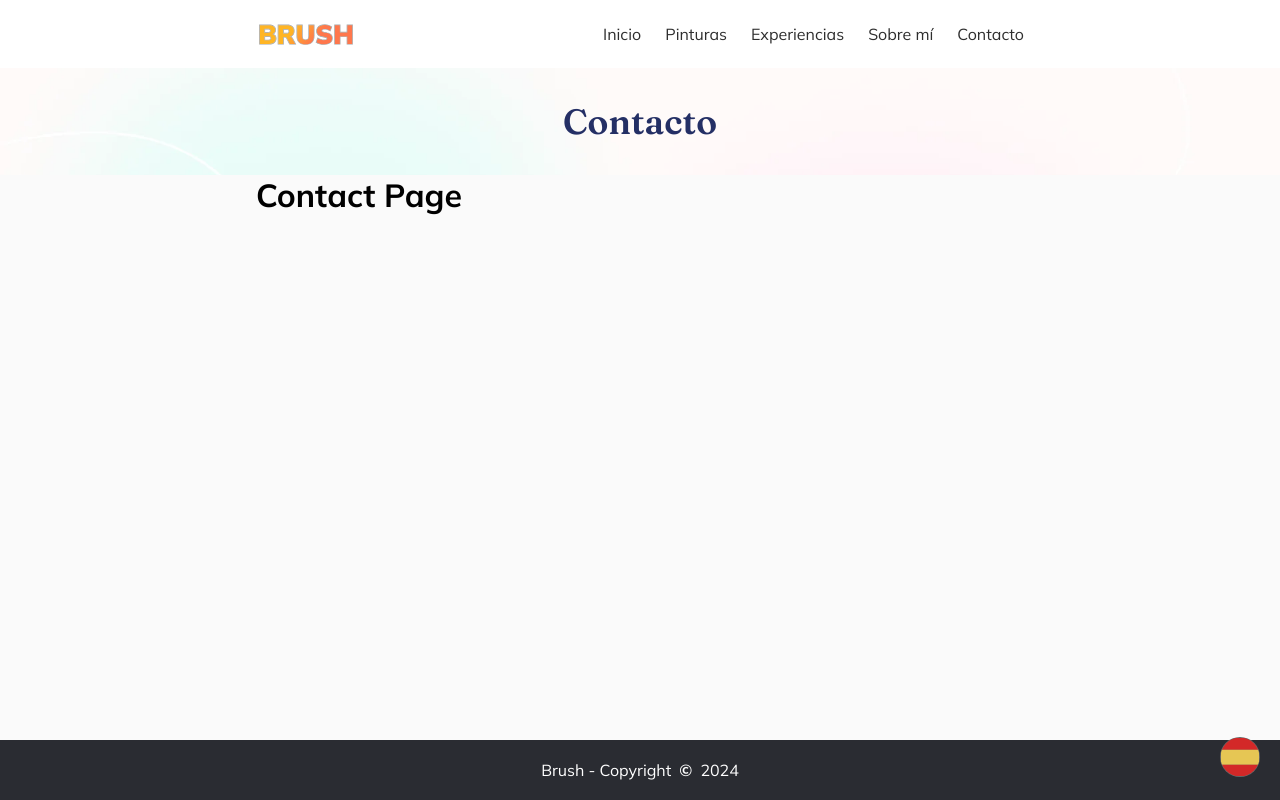
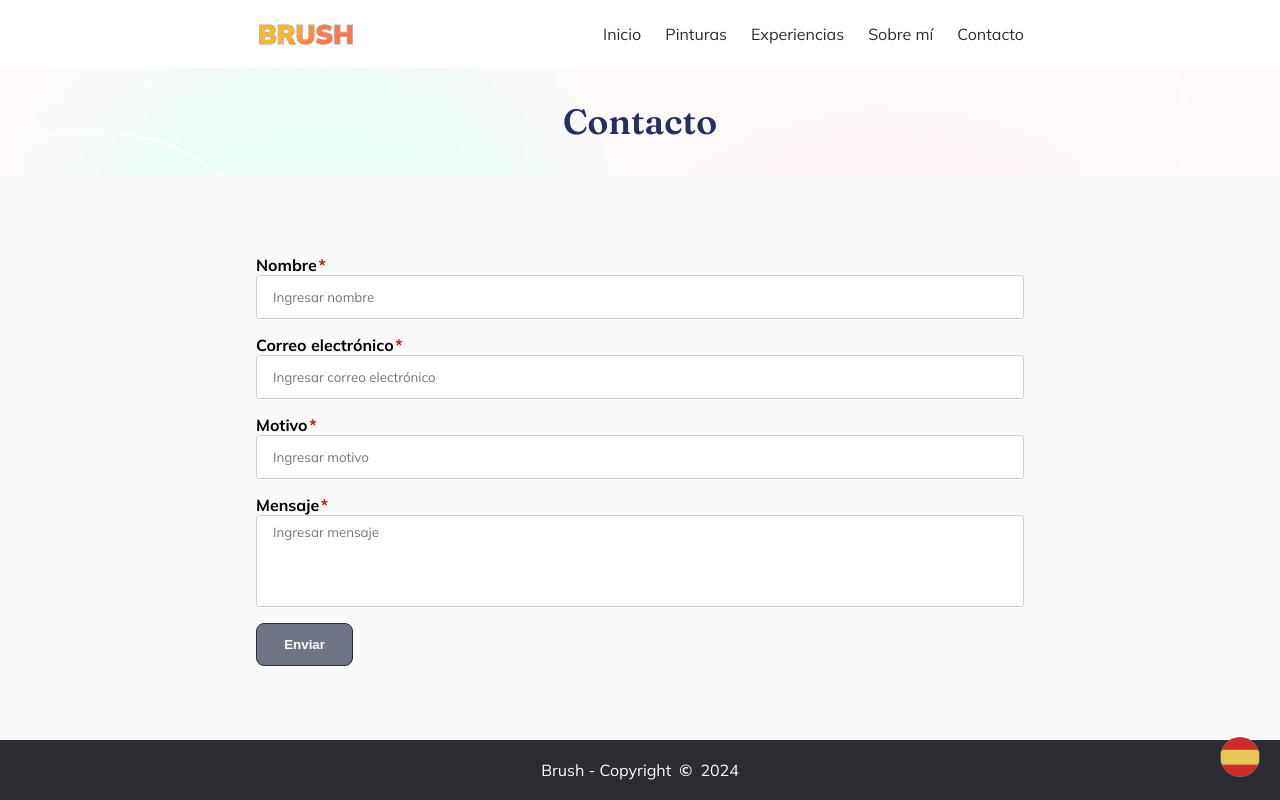
Before and after one commit to andressuarezunir/Brush, a Next.js app: page /en/contact in a window 1280 px wide. Built offline with nearby package versions, Linux system fonts and the light colour scheme; no server answers.

Commit message:
ContactForm component added

```diff
--- a/src/app/[locale]/(public)/contact/page.tsx
+++ b/src/app/[locale]/(public)/contact/page.tsx
@@ -3,6 +3,7 @@ import { getTranslations } from 'next-intl/server';
 import { cookies } from 'next/headers';
 //* App Custom
 import globalStyles from '../../../globals.module.css';
+import ContactForm from '../../components/ContactForm/ContactForm';
 import SectionBanner from '../../components/SectionBanner/SectionBanner';
 
 export async function generateMetadata() {
@@ -22,7 +23,7 @@ export default async function ContactPage() {
     <div className={globalStyles.public_container}>
       <SectionBanner title={t('sections.contact')} />
       <div className={globalStyles.public_container_width}>
-        <h1>Contact Page</h1>
+        <ContactForm />
       </div>
     </div>
   );
--- /dev/null
+++ b/src/app/[locale]/components/ContactForm/ContactForm.tsx
@@ -0,0 +1,83 @@
+'use client';
+//* External
+import { useTranslations } from 'next-intl';
+import { useState } from 'react';
+import { FieldValues, useForm } from 'react-hook-form';
+import { toast } from 'react-toastify';
+//* App Custom
+import Button from '../Button/Button';
+import { InputProps } from '../Inputs/Input/Input';
+import InputManager from '../Inputs/InputManager/InputManager';
+import styles from './contact.module.css';
+import { createContactRegistry } from './request';
+
+const ContactForm = () => {
+  const t = useTranslations();
+  const { control, formState, handleSubmit } = useForm({ mode: 'all' });
+  const [doingRequest, setDoingRequest] = useState(false);
+  const [formCounter, setFormCounter] = useState(0);
+  const contactInputs = [
+    {
+      type: 'text',
+      name: 'name',
+      label: 'labels.name',
+      placeholder: 'placeholders.name',
+      rules: { required: { value: true } }
+    },
+    {
+      type: 'text',
+      name: 'email',
+      label: 'labels.email',
+      placeholder: 'placeholders.email',
+      rules: { required: { value: true } }
+    },
+    {
+      type: 'text',
+      name: 'motive',
+      label: 'labels.reason',
+      placeholder: 'placeholders.reason',
+      rules: { required: { value: true } }
+    },
+    {
+      type: 'textarea',
+      name: 'message',
+      label: 'labels.message',
+      placeholder: 'placeholders.message',
+      rules: { required: { value: true } }
+    }
+  ] as InputProps[];
+
+  const onSubmit = async (data: FieldValues) => {
+    setDoingRequest(true);
+    const contact = await createContactRegistry(data);
+    setDoingRequest(false);
+    if (contact?.error_message) {
+      toast(t(`toasts.${contact?.error_message}`), { type: 'error' });
+    } else {
+      toast(t('toasts.contact_form_registry_saved'), { type: 'success' });
+      setFormCounter(formCounter + 1);
+    }
+  };
+
+  return (
+    <form
+      onSubmit={handleSubmit(onSubmit)}
+      className={styles.form_container}
+      key={formCounter}
+    >
+      {contactInputs.map((input) => (
+        <div key={input.name}>
+          <InputManager input={input} control={control} />
+        </div>
+      ))}
+      <Button
+        type="submit"
+        text="buttons.submit"
+        disabled={!formState.isValid || doingRequest}
+        title={!formState.isValid ? 'titles.missing_inputs_required' : ''}
+      />
+    </form>
+  );
+};
+
+export default ContactForm;
--- /dev/null
+++ b/src/app/[locale]/components/ContactForm/contact.module.css
@@ -0,0 +1,3 @@
+.form_container {
+  padding: 5rem 0;
+}
--- /dev/null
+++ b/src/app/[locale]/components/ContactForm/request.ts
@@ -0,0 +1,10 @@
+import { FieldValues } from 'react-hook-form';
+
+export const createContactRegistry = async (data: FieldValues) => {
+  const paintsFiltered = await fetch('/api/contact', {
+    method: 'POST',
+    body: JSON.stringify(data),
+    headers: { 'Content-Type': 'application/json' }
+  }).then((res) => res.json());
+  return paintsFiltered;
+};
--- a/src/app/api/contact/route.ts
+++ b/src/app/api/contact/route.ts
@@ -8,6 +8,9 @@ export async function POST(request: Request) {
     const contact = await prisma.contact.create({ data });
     return NextResponse.json(contact);
   } catch (error) {
-    return NextResponse.json({ message: 'Error in request' }, { status: 500 });
+    return NextResponse.json(
+      { error_message: 'Error in request' },
+      { status: 500 }
+    );
   }
 }
--- a/src/messages/en.json
+++ b/src/messages/en.json
@@ -85,12 +85,14 @@
     "image": "Image",
     "last_name": "Last name",
     "materials": "Materials",
+    "message": "Message",
     "name": "Name",
     "new_password": "New password",
     "oil_painting": "Oil painting",
     "on_sale": "On sale?",
     "paint_details": "Paint details",
     "password": "Password",
+    "reason": "Reason",
     "status": "Status",
     "subtitle": "Subtitle",
     "technique": "Technique",
@@ -109,9 +111,11 @@
     "height": "Enter height",
     "image": "Select image",
     "last_name": "Enter last name",
+    "message": "Enter message",
     "name": "Enter name",
     "new_password": "Enter new password",
     "on_sale": "Select if it is on sale",
+    "reason": "Enter reason",
     "status": "Select status",
     "subtitle": "Enter subtitle",
     "title": "Enter title",
@@ -139,6 +143,7 @@
     "Study could not be updated": "Study could not be updated",
     "Token is no longer available": "Token is no longer available",
     "User not found": "User not found",
+    "contact_form_registry_saved": "Contact form registry saved",
     "experience_added": "Experience added",
     "experience_updated": "Experience updated",
     "experience_deleted": "Experience deleted",
--- a/src/messages/es.json
+++ b/src/messages/es.json
@@ -85,12 +85,14 @@
     "image": "Imagen",
     "last_name": "Apellido",
     "materials": "Materiales",
+    "message": "Mensaje",
     "name": "Nombre",
     "new_password": "Nueva contraseña",
     "oil_painting": "Oleo",
     "on_sale": "¿En venta?",
     "paint_details": "Detalles de la pintura",
     "password": "Contraseña",
+    "reason": "Motivo",
     "status": "Estado",
     "subtitle": "Subtítulo",
     "technique": "Técnica",
@@ -110,9 +112,11 @@
     "image": "Seleccionar imagen",
     "last_name": "Ingresar apellido",
     "name": "Ingresar nombre",
+    "message": "Ingresar mensaje",
     "new_password": "Ingresar nueva contraseña",
     "on_sale": "Seleccionar si está en venta",
     "password": "Ingresar contraseña",
+    "reason": "Ingresar motivo",
     "status": "Seleccionar estado",
     "subtitle": "Ingresar subtítulo",
     "title": "Ingresar título",
@@ -139,6 +143,7 @@
     "Study could not be updated": "Estudio no pudo ser actualizado",
     "Token is no longer available": "El token ya no está habilitado",
     "User not found": "Usuario no encontrado",
+    "contact_form_registry_saved": "Los datos del formulario han sido guardados",
     "experience_added": "Experiencia agregada",
     "experience_updated": "Experiencia actualizada",
     "experience_deleted": "Experiencia eliminada",
```
